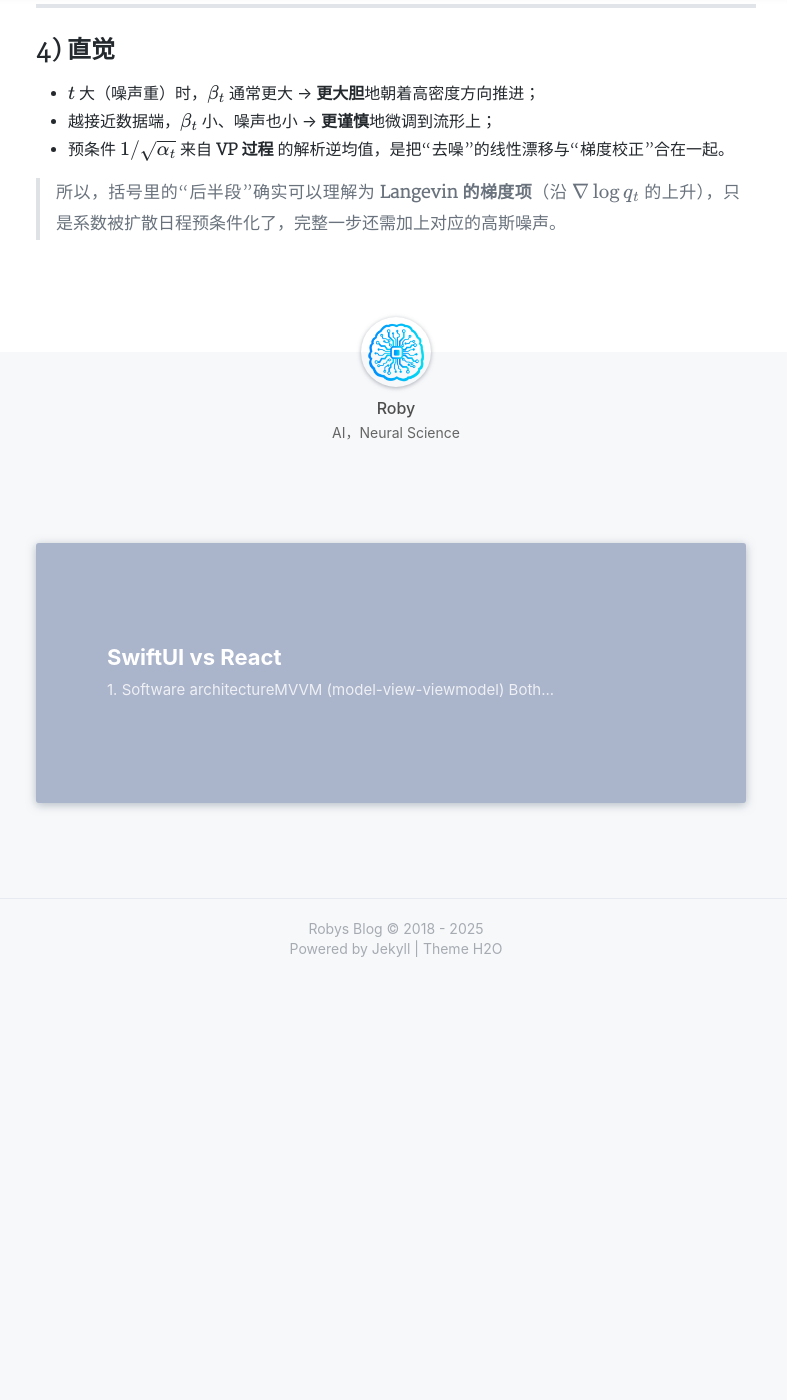
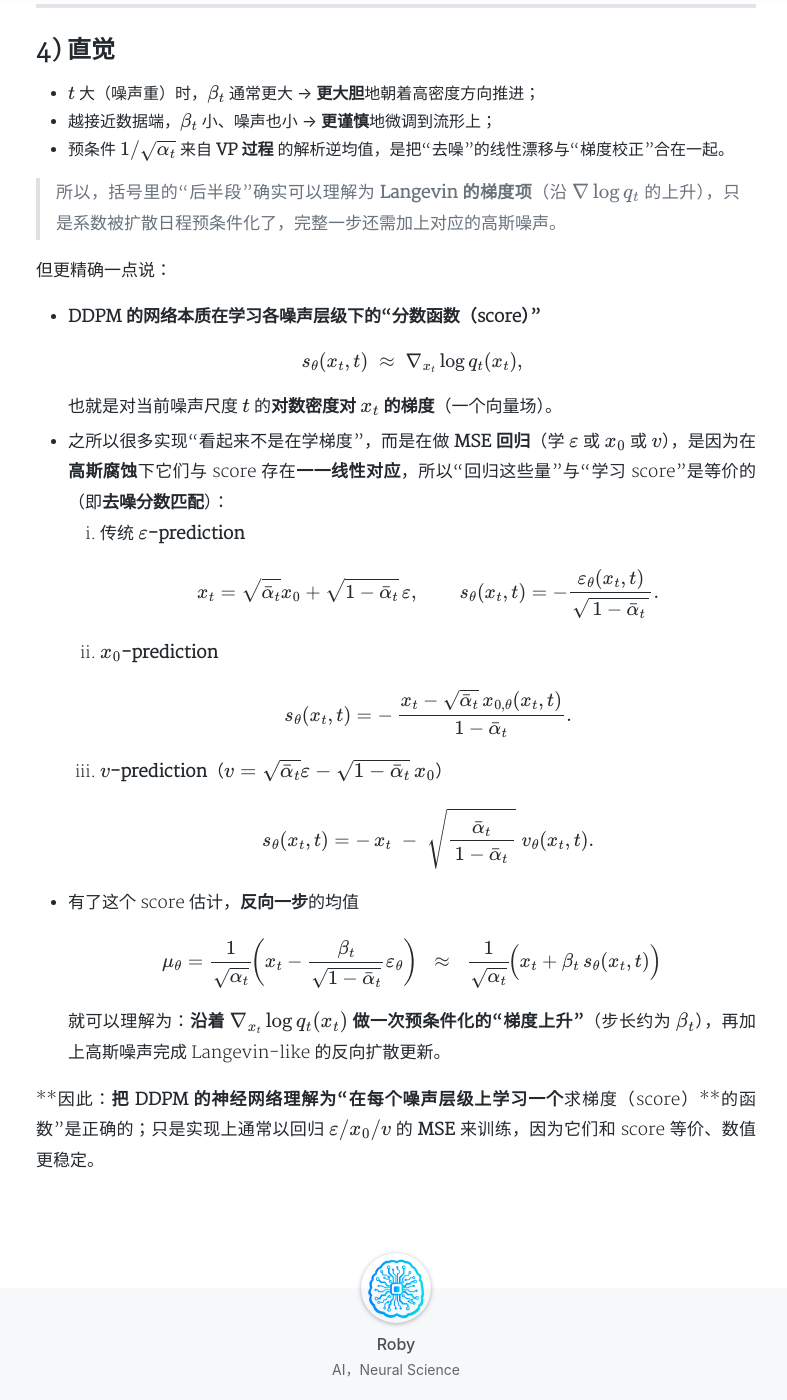
Before and after one commit to changkaizhao/changkaizhao.github.io, a Jekyll site: the page built from _posts/2025-9-7-DDPM.md, in a window 1280 px wide and 1400 px high, scrolled down 7566 px. Shown: the whole window, without its empty margins (244-1031 px from the left). Built offline with Jekyll 4.4.1, drawn with Linux system fonts in a browser that asks for light colours; nearby versions of some CDN libraries; formulas are drawn with MathJax 3; comment, search, counter and statistics services are not loaded; a style sheet for code colours, icons or effects is not loaded; before the commit the page ends 8545 px from its top, so only the background shows below that.

Commit message:
add ddpm

```diff
--- a/_posts/2025-9-7-DDPM.md
+++ b/_posts/2025-9-7-DDPM.md
@@ -398,3 +398,49 @@ $$
 * 预条件 $$1/\sqrt{\alpha_t}$$ 来自 **VP 过程** 的解析逆均值，是把“去噪”的线性漂移与“梯度校正”合在一起。
 
 > 所以，括号里的“后半段”确实可以理解为 **Langevin 的梯度项**（沿 $$\nabla\log q_t$$ 的上升），只是系数被扩散日程预条件化了，完整一步还需加上对应的高斯噪声。
+
+
+但更精确一点说：
+
+* **DDPM 的网络本质在学习各噪声层级下的“分数函数（score）”**
+
+  $$
+  s_\theta(x_t,t)\;\approx\;\nabla_{x_t}\log q_t(x_t),
+  $$
+
+  也就是对当前噪声尺度 $$t$$ 的**对数密度对 $$x_t$$ 的梯度**（一个向量场）。
+
+* 之所以很多实现“看起来不是在学梯度”，而是在做 **MSE 回归**（学 $$\varepsilon$$ 或 $$x_0$$ 或 $$v$$），是因为在**高斯腐蚀**下它们与 score 存在**一一线性对应**，所以“回归这些量”与“学习 score”是等价的（即**去噪分数匹配**）：
+
+  1. 传统 **$$\varepsilon$$-prediction**
+
+     $$
+     x_t=\sqrt{\bar\alpha_t}x_0+\sqrt{1-\bar\alpha_t}\,\varepsilon,\qquad
+     s_\theta(x_t,t)= -\frac{\varepsilon_\theta(x_t,t)}{\sqrt{\,1-\bar\alpha_t\,}}.
+     $$
+
+  2. **$$x_0$$-prediction**
+
+     $$
+     s_\theta(x_t,t)= -\,\frac{x_t-\sqrt{\bar\alpha_t}\,x_{0,\theta}(x_t,t)}{\,1-\bar\alpha_t\,}.
+     $$
+
+  3. **$$v$$-prediction**（$$v=\sqrt{\bar\alpha_t}\varepsilon-\sqrt{1-\bar\alpha_t}\,x_0$$）
+
+     $$
+     s_\theta(x_t,t)= -\,x_t\;-\;\sqrt{\frac{\bar\alpha_t}{\,1-\bar\alpha_t\,}}\;v_\theta(x_t,t).
+     $$
+
+* 有了这个 score 估计，**反向一步**的均值
+
+  $$
+  \mu_\theta=\frac{1}{\sqrt{\alpha_t}}\!\left(
+  x_t-\frac{\beta_t}{\sqrt{1-\bar\alpha_t}}\varepsilon_\theta
+  \right)
+  \;\;\approx\;\;
+  \frac{1}{\sqrt{\alpha_t}}\!\Big(x_t+\beta_t\,s_\theta(x_t,t)\Big)
+  $$
+
+  就可以理解为：**沿着 $$\nabla_{x_t}\log q_t(x_t)$$ 做一次预条件化的“梯度上升”**（步长约为 $$\beta_t$$），再加上高斯噪声完成 Langevin-like 的反向扩散更新。
+
+\*\*因此：**把 DDPM 的神经网络理解为“在每个噪声层级上学习一个**求梯度（score）\*\*的函数”是正确的；只是实现上通常以回归 $$\varepsilon/x_0/v$$ 的 **MSE** 来训练，因为它们和 score 等价、数值更稳定。
```
